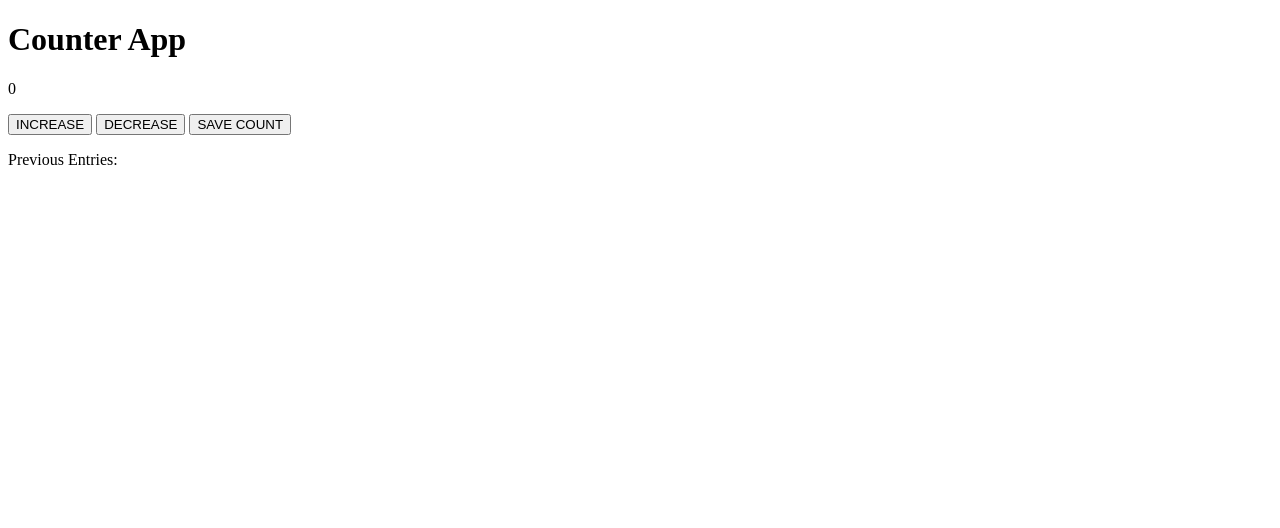
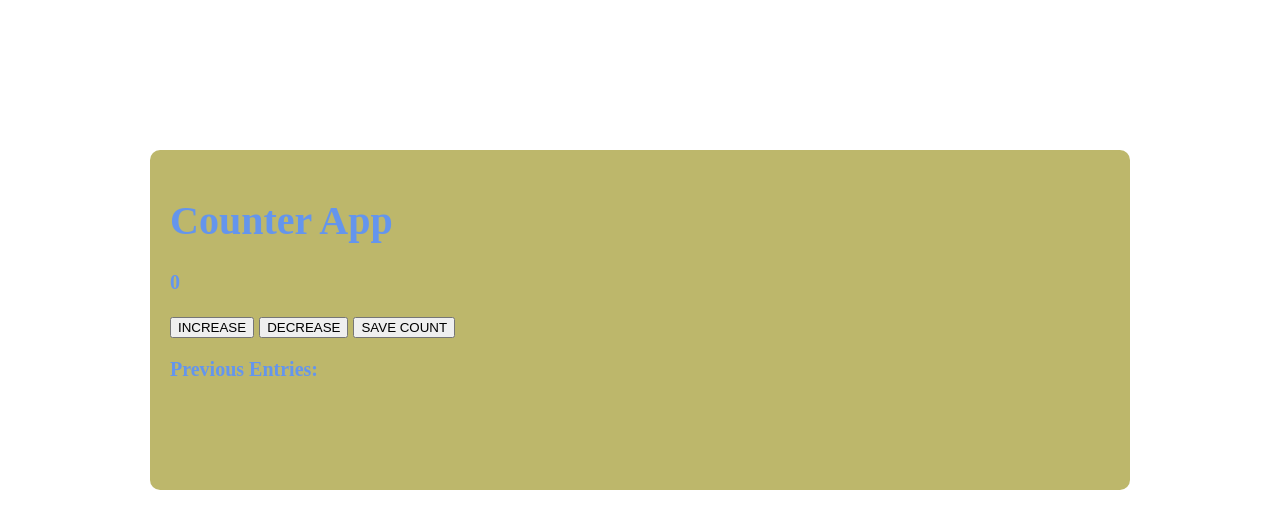
Before and after one commit to IamTabitha/Counter-App, a plain HTML site: page index.html in a window 1280 px wide. Drawn offline with Linux system fonts and the light colour scheme.

Commit message:
add styling to the main content

```diff
--- a/index.html
+++ b/index.html
@@ -4,16 +4,18 @@
     <meta charset="UTF-8">
     <meta http-equiv="X-UA-Compatible" content="IE=edge">
     <meta name="viewport" content="width=device-width, initial-scale=1.0">
+    <link rel="stylesheet" type="text/css" href="style.css">
     <title>Counter App</title>
 </head>
 <body>
+    <div id="mainContent">
         <h1>Counter App</h1>
         <p id="count">0</p>
         <button onclick="increment()">INCREASE</button>
         <button onclick="decrement()">DECREASE</button>
         <button onclick="saveCount()">SAVE COUNT</button>
         <p id="saveCount">Previous Entries: </p>
-
+    </div>
     <script src="script.js"></script>
 </body>
 </html>
--- a/style.css
+++ b/style.css
@@ -0,0 +1,15 @@
+body{
+    /*text-align: center;*/
+    color: cornflowerblue;
+    margin: 150px;
+    font-size: 20px;
+}
+p{
+    font-weight: bolder;
+}
+#mainContent{
+    background-color: darkkhaki;
+    border-radius: 10px;
+    padding: 20px;
+    height: 300px;
+}
```
Lines whose indentation alone changed are shown as unchanged.
